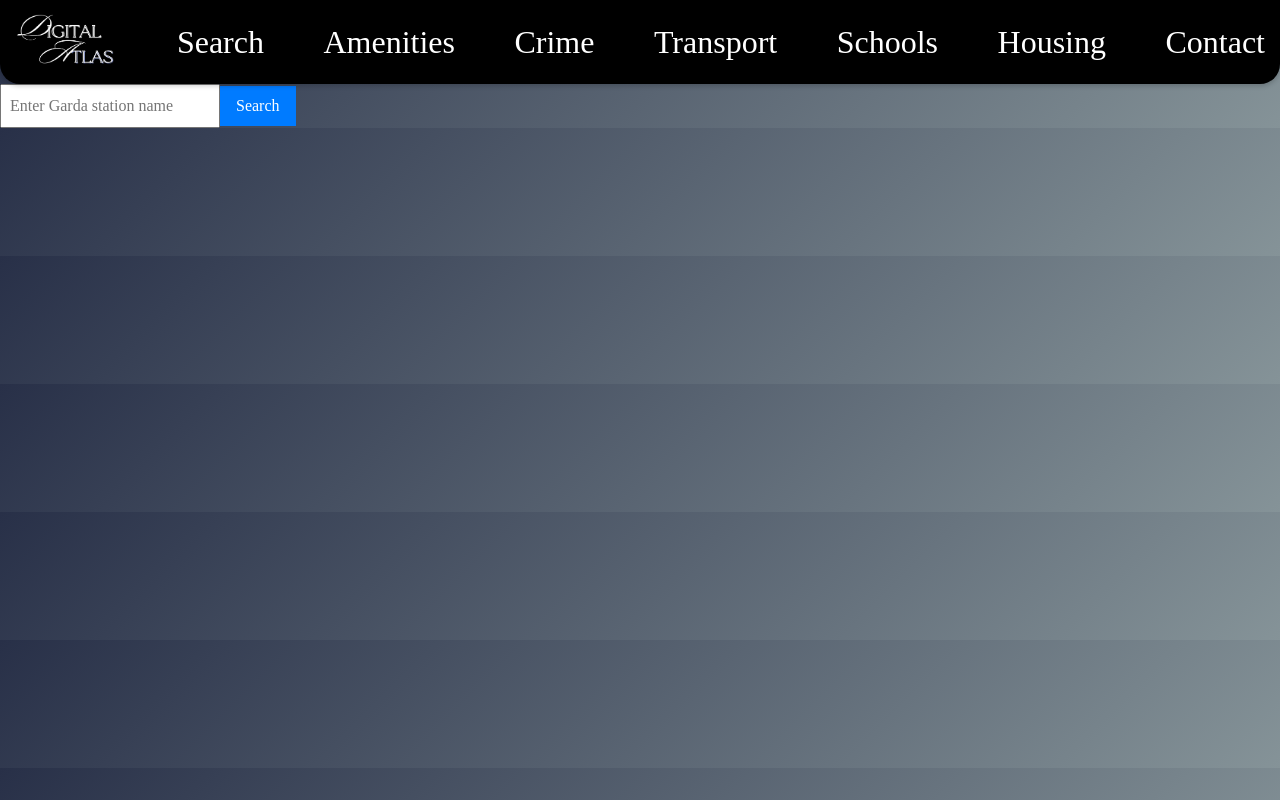
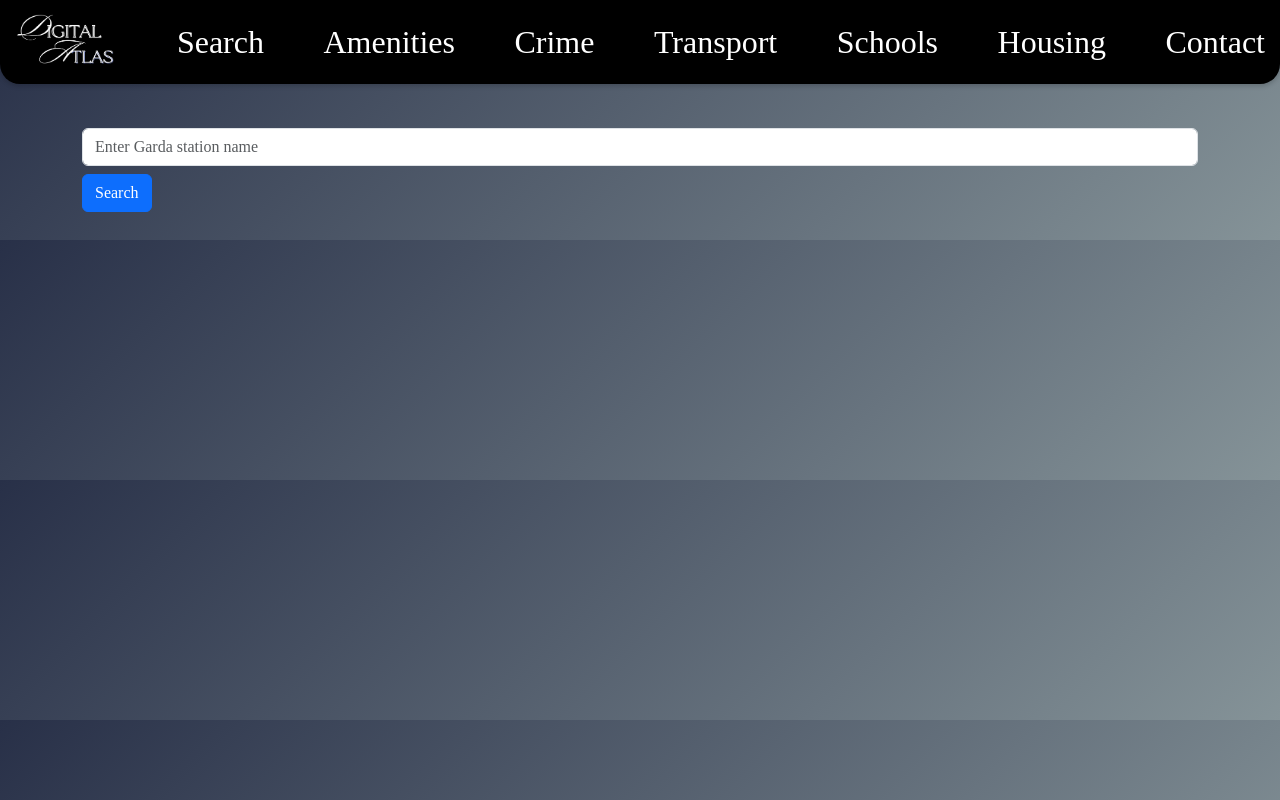
Before and after one commit to jade211/Digital-Atlas, a React (Create React App) app in the folder code/frontend/atlas/: page /crimenav in a window 1280 px wide. Built offline with nearby package versions, Linux system fonts and the light colour scheme; the HTML template or start-up script is replaced by a standard one.

Commit message:
Styled crime-navbar.

```diff
--- a/code/frontend/atlas/src/components/crime-navbar.jsx
+++ b/code/frontend/atlas/src/components/crime-navbar.jsx
@@ -433,10 +433,42 @@ function CrimeNav() {
       {
         label: 'Number of Crimes',
         data: values,
-            backgroundColor: 'rgba(75,192,192,0.2)',
-            borderColor: 'rgba(75,192,192,1)',
+        // Choose your preferred color options:
+        backgroundColor: [
+          // 'rgba(75,192,192,0.2)',
+          // 'rgba(255,99,132,0.2)', // Light red
+          // 'rgba(255,205,86,0.2)', // Light yellow
+          'rgba(54,162,235, )', // Light blue
+          // 'rgba(255,159,64,0.2)', // Light orange
+          // 'rgba(153,102,255,0.2)', // Light purple
+          // 'rgba(255,77,77,0.2)', // Light coral
+          // 'rgba(75,192,192,0.2)',
+          // 'rgba(255,99,132,0.2)',
+          // 'rgba(255,205,86,0.2)',
+        ],
+        borderColor: [
+          'rgba(75,192,192,1)',
+          // 'rgba(255,99,132,1)', // Solid red
+          // 'rgba(255,205,86,1)', // Solid yellow
+          // 'rgba(54,162,235,1)', // Solid blue
+          // 'rgba(255,159,64,1)', // Solid orange
+          // 'rgba(153,102,255,1)', // Solid purple
+          // 'rgba(255,77,77,1)', // Solid coral
+          // 'rgba(75,192,192,1)',
+          // 'rgba(255,99,132,1)',
+          // 'rgba(255,205,86,1)',
+        ],
         borderWidth: 1,
       },
+        // labels,
+        // datasets: [
+        //   {
+        //     label: 'Number of Crimes',
+        //     data: values,
+        //     backgroundColor: 'rgba(75,192,192,0.2)',
+        //     borderColor: 'rgba(79,192,192,1)',
+        //     borderWidth: 1,
+        //   },
         ],
       };
     };
@@ -446,20 +478,22 @@ function CrimeNav() {
     };
 
     return (
-    <div className="crime-container">
+      <div className="container mt-4">
         <input
           type="text"
           placeholder="Enter Garda station name"
           value={gardaStationInput}
           onChange={(e) => setGardaStationInput(e.target.value)}
+          className="form-control mb-2"
         />
-      <button onClick={handleSearchClick}>Search</button>
+        <button onClick={handleSearchClick} className="btn btn-primary mb-2">
+          Search
+        </button>
         {searchClicked && !data && <p>Loading...</p>}
         {data && (
           <div className="result-container">
-          <pre>
-            <h2>Top 10 Crimes of the Area</h2>
-            {formatCrimeData()}</pre>
+            <h2 className="mb-3">Top 10 Crimes of the Area</h2>
+            <pre style={{ fontSize: '16px', lineHeight: '1.5' }}>{formatCrimeData()}</pre>
             <div className="chart-container">
               <Bar data={generateChartData()} options={{ maintainAspectRatio: false }} />
             </div>
```
Lines whose indentation alone changed are shown as unchanged.
